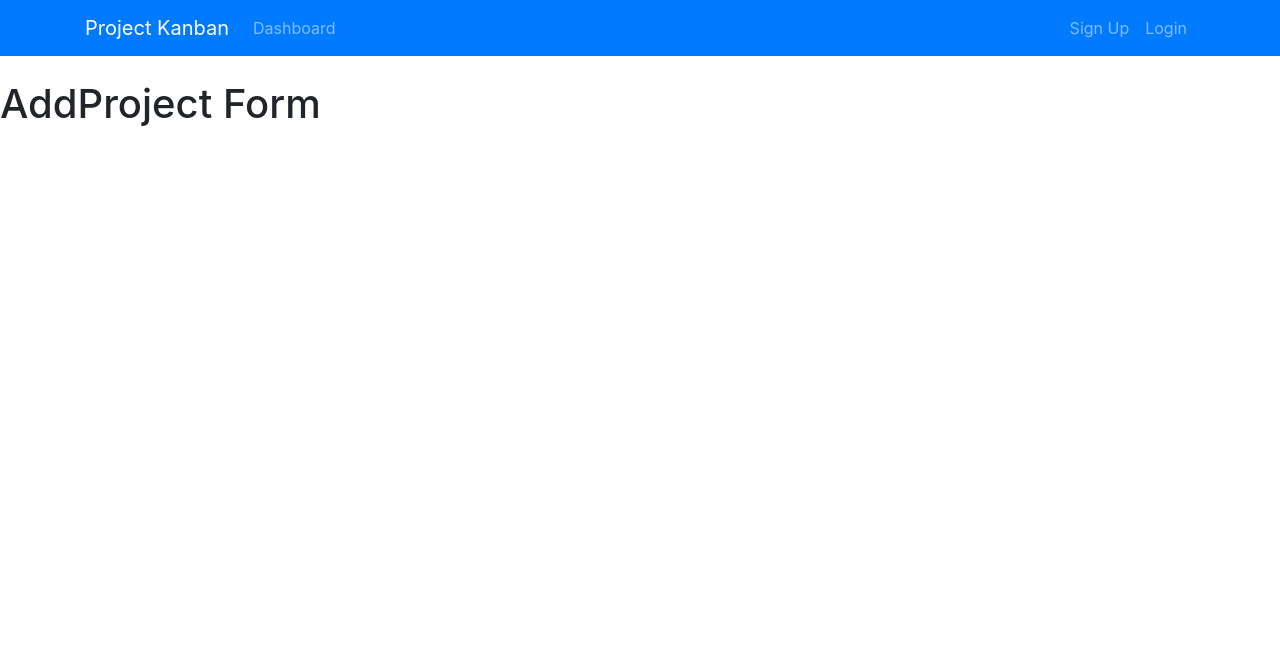
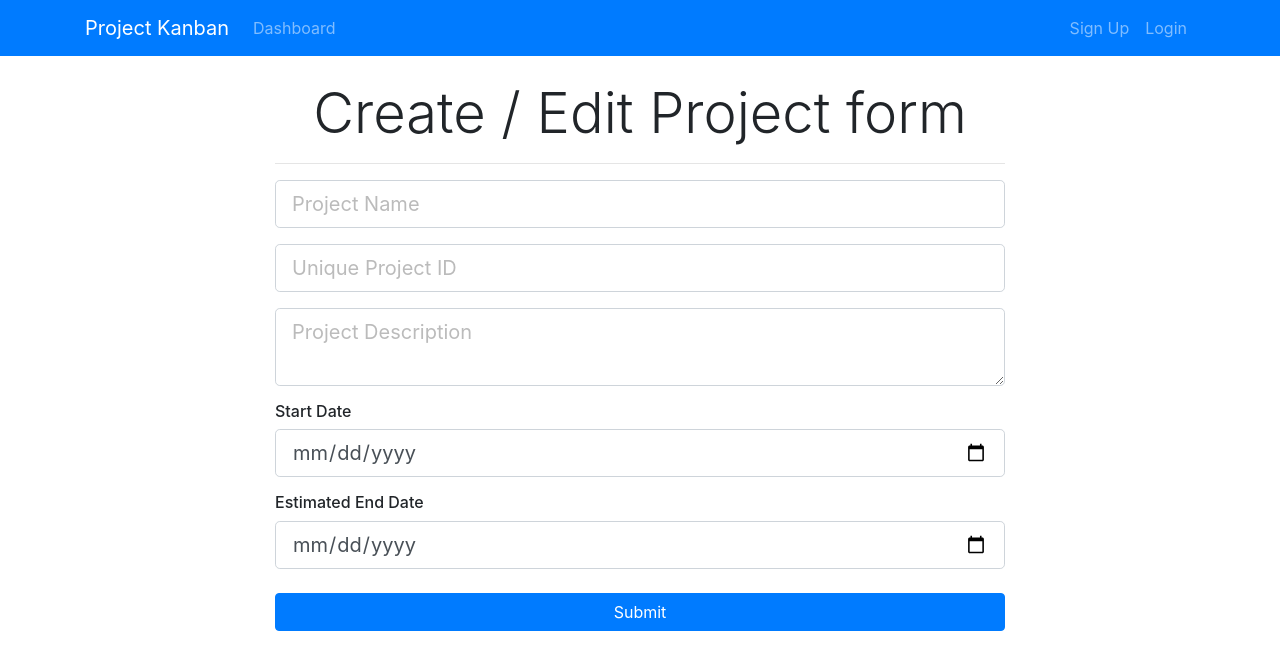
Before and after one commit to Lucas-Geremias/ProjectKanban, a React (Create React App) app in the folder frontend-react-client/: page /addProject in a window 1280 px wide. Shown: the top 670 px of the page. Built offline with nearby package versions, Linux system fonts and the light colour scheme.

Commit message:
Adicionar Project

```diff
--- a/frontend-react-client/src/components/Project/AddProject.js
+++ b/frontend-react-client/src/components/Project/AddProject.js
@@ -3,9 +3,60 @@
  class AddProject extends Component {
   render() {
     return (
-      <div>
-        <h1>AddProject Form</h1>
-      </div>
+  <div className="project">
+    <div className="container">
+        <div className="row">
+            <div className="col-md-8 m-auto">
+                <h5 className="display-4 text-center">Create / Edit Project form</h5>
+                <hr />
+                <form>
+                    <div className="form-group">
+                        <input
+                        type="text"
+                        className="form-control form-control-lg "
+                        placeholder="Project Name"
+                        name="projectName"
+                        />
+                    </div>
+                    <div className="form-group">
+                        <input
+                        type="text"
+                        className="form-control form-control-lg"
+                        placeholder="Unique Project ID"
+                        name="ProjectIdetifier"    />
+                    </div>
+
+
+                    <div className="form-group">
+                        <textarea
+                        className="form-control form-control-lg"
+                        placeholder="Project Description"
+                        name="description"
+                        />
+                    </div>
+                    <h6>Start Date</h6>
+                    <div className="form-group">
+                        <input
+                        type="date"
+                        className="form-control form-control-lg"
+                        name="start_date" />
+                    </div>
+                    <h6>Estimated End Date</h6>
+                    <div className="form-group">
+                        <input
+                        type="date"
+                        className="form-control form-control-lg"
+                        name="end_date" />
+                    </div>
+
+                    <input
+                    type="submit"
+                    className="btn btn-primary btn-block mt-4" />
+                </form>
+            </div>
+        </div>
+    </div>
+</div>
     );
   }
 }
```
Also changed, not shown: 1 other file (tests, documents, lock files or other folders).
